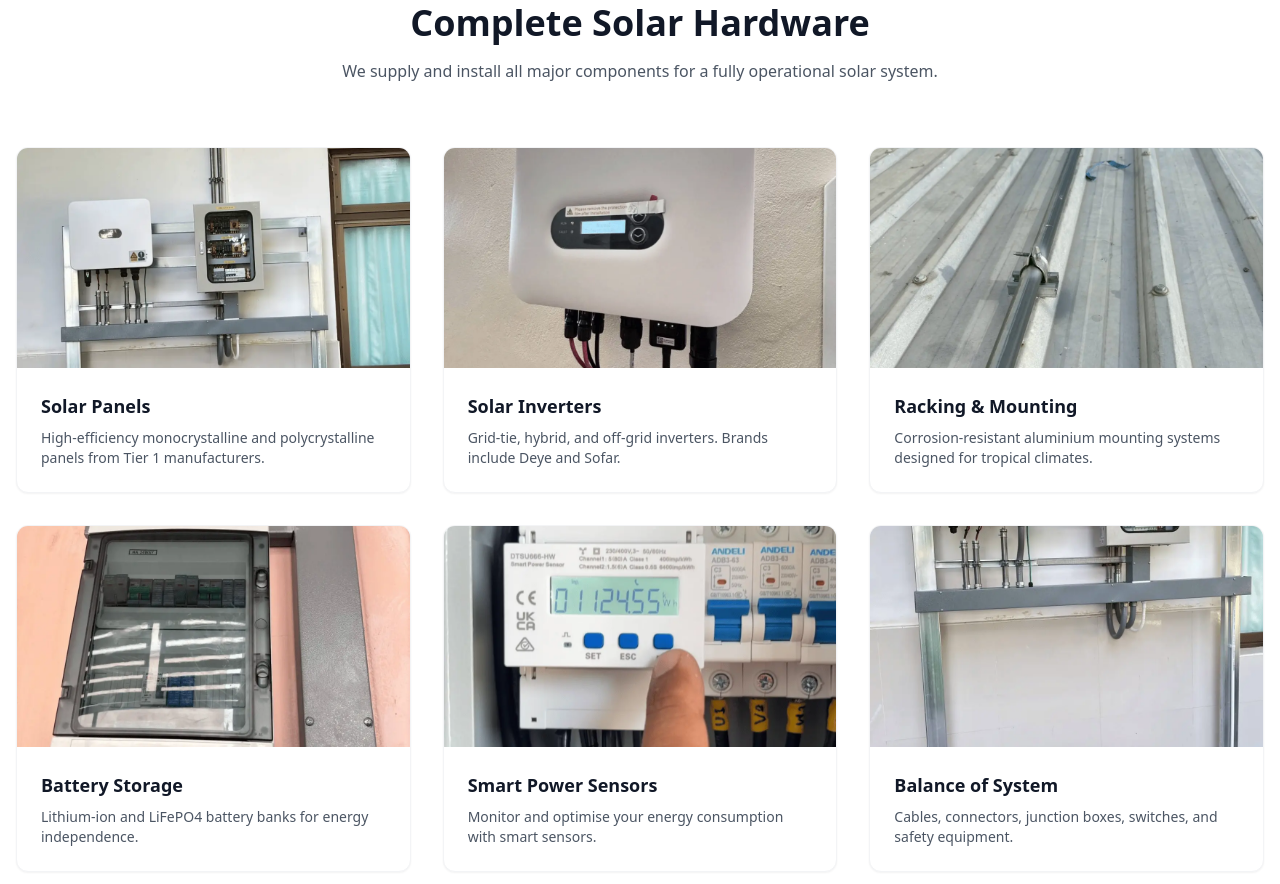
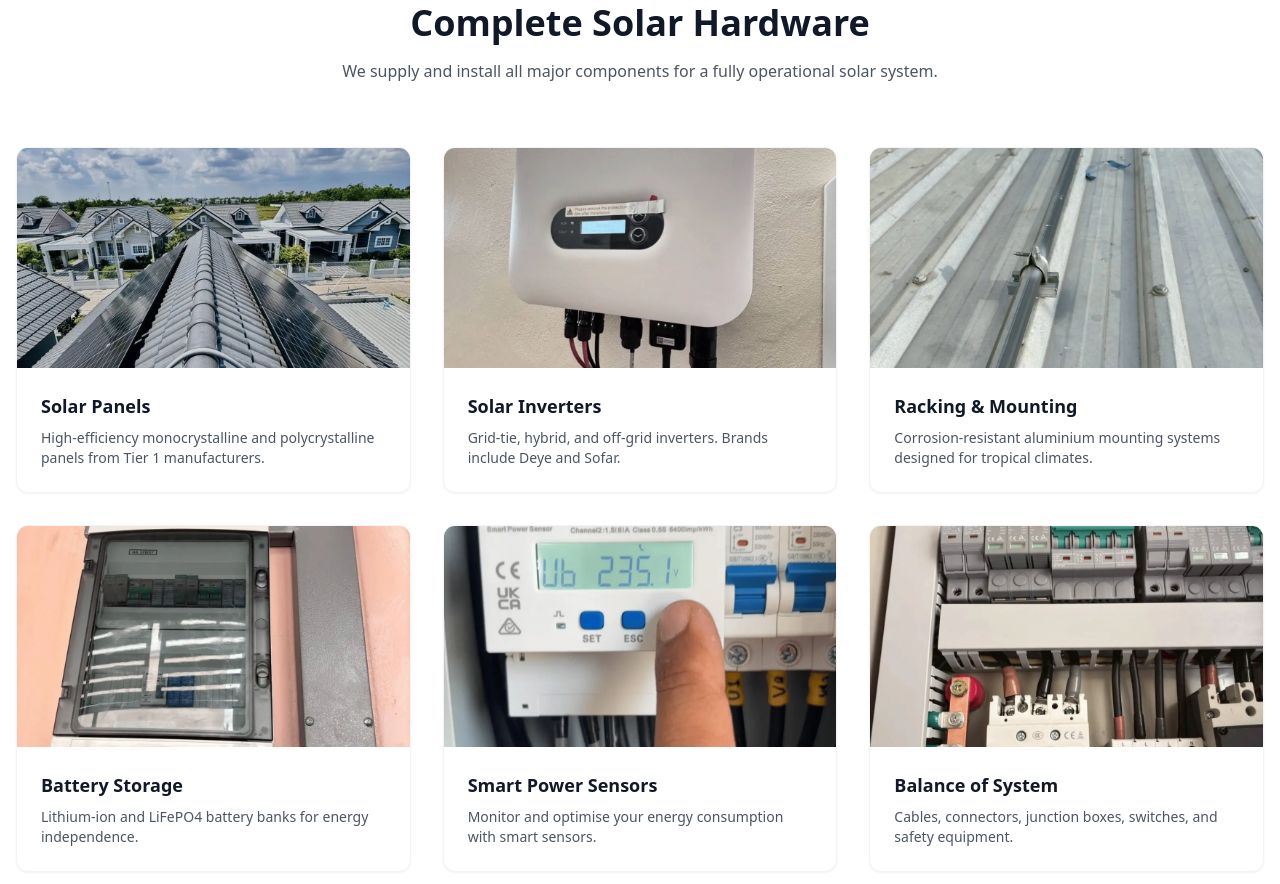
Before and after one commit to PerryTheImp/koh-chang-solar-cell, an Astro site: page / in a window 1280 px wide. Shown: the part 1753-2637 px from the top of the page. Built offline with nearby package versions, Linux system fonts and the light colour scheme; Astro itself is replaced by a stand-in of ours.

Commit message:
fix: correct all 6 product card images with verified photos
- Solar Panels: 7.webp (inverter) → new build solar systems.webp (roof installation)
- Solar Inverters: sofar 2.webp (kept — verified correct)
- Racking & Mounting: roof fittings.webp (kept — verified correct)
- Battery Storage: 25.webp (kept — placeholder, no battery image available)
- Smart Power Sensors: smart power sensor.webp → smart power sensor 2.webp (better meter shot)
- Balance of System: 11.webp (inverter panel) → switches.webp (professional breaker panel)

```diff
--- a/src/pages/index.astro
+++ b/src/pages/index.astro
@@ -56,12 +56,12 @@ const services = [
   { icon: '<svg xmlns="http://www.w3.org/2000/svg" class="w-6 h-6 text-solar-yellow" viewBox="0 0 24 24" fill="none" stroke="currentColor" stroke-width="2" stroke-linecap="round" stroke-linejoin="round"><path d="M12 2L2 7l10 5 10-5-10-5zM2 17l10 5 10-5M2 12l10 5 10-5"></path></svg>', title: 'Racking & Mounting', desc: 'Professional mounting systems engineered for Thailands tropical climate and wind conditions.' },
 ];
 const products = [
-  { name: 'Solar Panels', desc: 'High-efficiency monocrystalline and polycrystalline panels from Tier 1 manufacturers.', img: '/images/7.webp' },
+  { name: 'Solar Panels', desc: 'High-efficiency monocrystalline and polycrystalline panels from Tier 1 manufacturers.', img: '/images/new build solar systems.webp' },
   { name: 'Solar Inverters', desc: 'Grid-tie, hybrid, and off-grid inverters. Brands include Deye and Sofar.', img: '/images/sofar 2.webp' },
   { name: 'Racking & Mounting', desc: 'Corrosion-resistant aluminium mounting systems designed for tropical climates.', img: '/images/roof fittings.webp' },
   { name: 'Battery Storage', desc: 'Lithium-ion and LiFePO4 battery banks for energy independence.', img: '/images/25.webp' },
-  { name: 'Smart Power Sensors', desc: 'Monitor and optimise your energy consumption with smart sensors.', img: '/images/smart power sensor.webp' },
-  { name: 'Balance of System', desc: 'Cables, connectors, junction boxes, switches, and safety equipment.', img: '/images/11.webp' },
+  { name: 'Smart Power Sensors', desc: 'Monitor and optimise your energy consumption with smart sensors.', img: '/images/smart power sensor 2.webp' },
+  { name: 'Balance of System', desc: 'Cables, connectors, junction boxes, switches, and safety equipment.', img: '/images/switches.webp' },
 ];
 const eduArticles = [
   { title: 'Sunlight Hours in Thailand', desc: 'Thailand receives an average of 4.5-6.5 peak sun hours daily. Discover which months are best for solar generation.', link: '/guides/solar-sunlight-hours/' },
```
